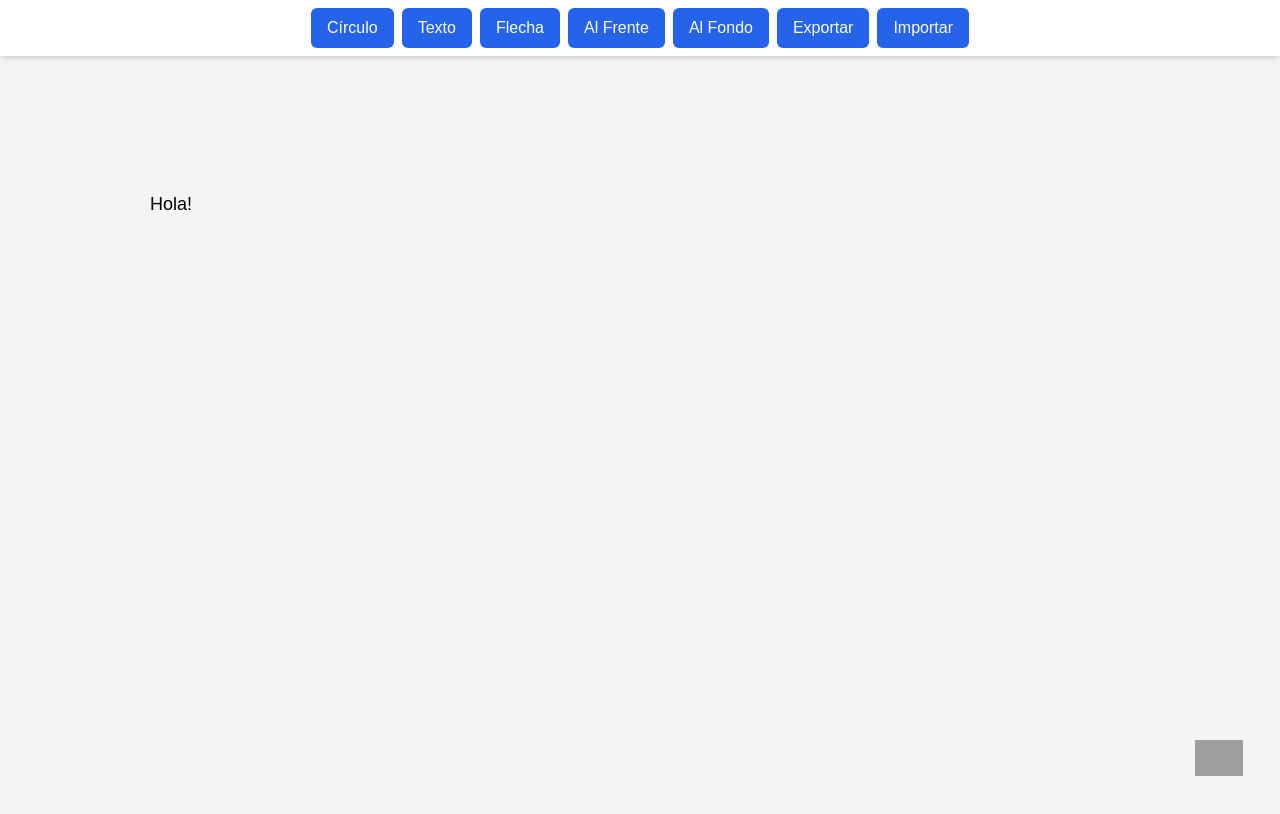
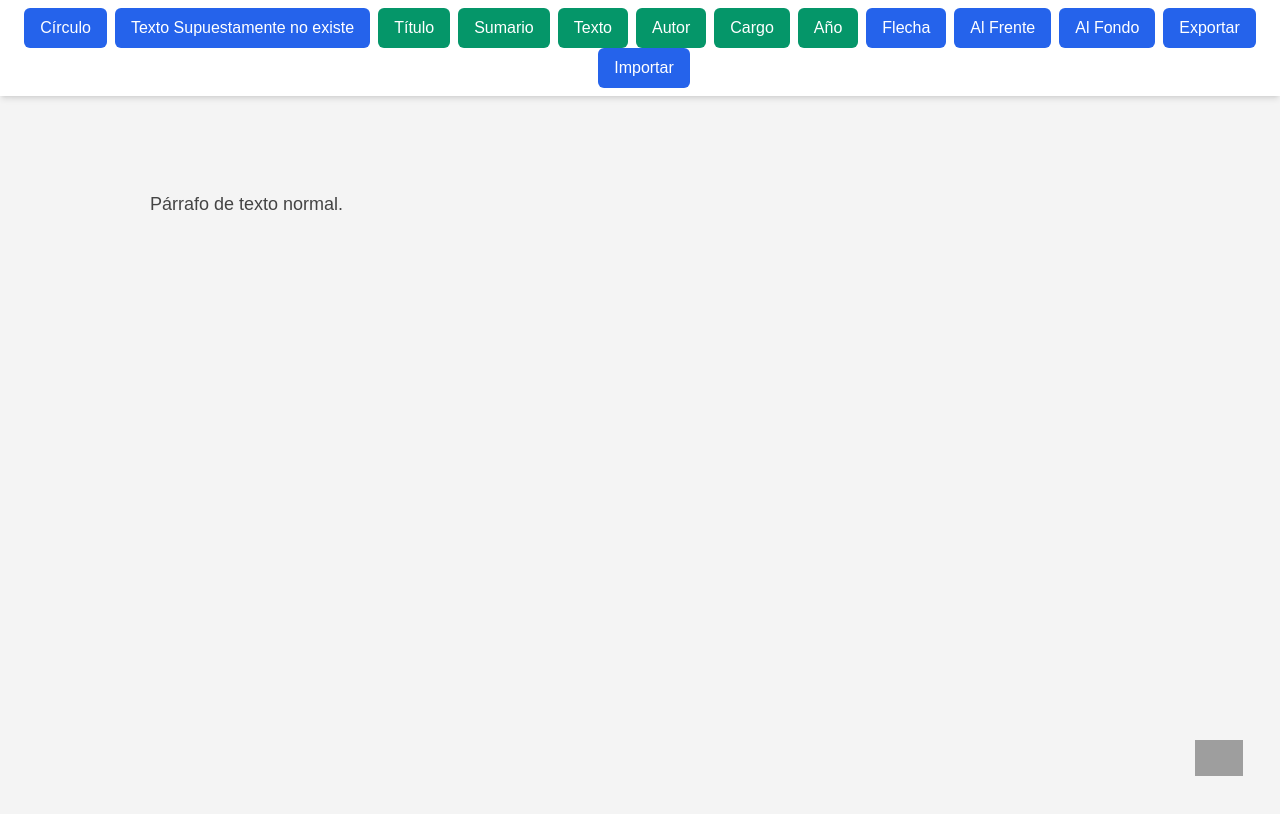
Before and after one commit to TheNormanJames/Generador_Organigrama, a plain HTML site: page canvas/minifigmaNNJ_canvas.html in a window 1280 px wide. Both pictures are taken after a click on the button "Texto". Drawn offline with nearby package versions, Linux system fonts and the light colour scheme; grey boxes are pictures that could not be loaded; a web font is replaced by a local one.

Commit message:
Agregando textos de diferentes tipos

```diff
--- a/canvas/archivo_gpt.js
+++ b/canvas/archivo_gpt.js
@@ -364,6 +364,25 @@ const crear = (tipo) => {
 
 document.getElementById("circleBtn").onclick = () => crear("circulo");
 document.getElementById("circleTexto").onclick = () => crear("texto");
+document.getElementById("btnTitulo").onclick = () =>
+  crearTextoPersonalizado("Título", 36, "#111111", "center", 400);
+document.getElementById("btnSumario").onclick = () =>
+  crearTextoPersonalizado("Este es un sumario", 24, "#333333", "left", 400);
+document.getElementById("btnTexto").onclick = () =>
+  crearTextoPersonalizado(
+    "Párrafo de texto normal.",
+    18,
+    "#444444",
+    "justify",
+    400
+  );
+document.getElementById("btnAutor").onclick = () =>
+  crearTextoPersonalizado("Nombre del Autor", 20, "#000000", "left", 300);
+document.getElementById("btnCargo").onclick = () =>
+  crearTextoPersonalizado("Cargo del autor", 16, "#666666", "left", 300);
+document.getElementById("btnAnio").onclick = () =>
+  crearTextoPersonalizado("2024", 16, "#999999", "right", 100);
+
 document.getElementById("circleFlecha").onclick = () =>
   crear("flechaConectada");
 
@@ -842,5 +861,17 @@ function autosizeTextarea(textarea) {
   textarea.style.height = "auto";
   textarea.style.height = textarea.scrollHeight + "px";
 }
+function crearTextoPersonalizado(
+  texto,
+  fontSize,
+  color,
+  alineacion = "left",
+  ancho = 300
+) {
+  const nuevoTexto = new Texto(150, 150, texto, fontSize, color, ancho);
+  nuevoTexto.alineacion = alineacion;
+  objetos.push(nuevoTexto);
+  dibujar();
+}
 
 dibujar();
--- a/canvas/css/style_CHAT.css
+++ b/canvas/css/style_CHAT.css
@@ -1,13 +1,9 @@
-
-
-
 body {
   font-family: Arial, sans-serif;
   background-color: #f4f4f4;
-    height: 100vh;
+  /* height: 100vh; */
   margin: 0;
 }
-
 
 .contenedor_mini_figma {
   padding: 40px;
@@ -41,7 +37,7 @@ body {
   width: 400px;
   background: #fff;
   border-radius: 8px;
-  box-shadow: 0 0 10px rgba(0,0,0,0.1);
+  box-shadow: 0 0 10px rgba(0, 0, 0, 0.1);
   display: none;
   flex-direction: column;
   overflow: hidden;
@@ -53,8 +49,6 @@ body {
   padding: 15px;
   border-bottom: 1px solid #ddd;
 }
-
-
 
 .Mensaje {
   width: 100%;
@@ -124,7 +118,6 @@ input[type="text"] {
   cursor: pointer;
 }
 
-
 .user2 {
   text-align: left;
   color: #666666;
@@ -136,7 +129,6 @@ input[type="text"] {
   width: 100%;
   height: 133px;
   overflow: hidden;
-
 }
 
 .loading_chat {
--- a/canvas/minifigmaNNJ_canvas.html
+++ b/canvas/minifigmaNNJ_canvas.html
@@ -6,19 +6,22 @@
     <title>MiniFigma</title>
 
     <!--typekit-->
-    <link rel="stylesheet" href="https://use.typekit.net/mhq4nhy.css">
+    <link rel="stylesheet" href="https://use.typekit.net/mhq4nhy.css" />
 
     <!--CHAT GPT OPEN AI--->
-    <link rel="stylesheet" type="text/css" href="./css/style_CHAT.css?0864442">
+    <link
+      rel="stylesheet"
+      type="text/css"
+      href="./css/style_CHAT.css?0864442"
+    />
     <!--CHAT GPT OPEN AI--->
-
 
     <script src="https://cdn.tailwindcss.com"></script>
   </head>
   <body>
     <nav class="fixed top-0 left-0 w-full bg-white shadow-md z-10">
       <div
-        class="flex items-center justify-center space-x-2 p-2 overflow-x-auto"
+        class="flex flex-wrap items-center justify-center space-x-2 p-2 overflow-x-auto"
       >
         <button
           id="circleBtn"
@@ -30,8 +33,45 @@
           id="circleTexto"
           class="px-4 py-2 bg-blue-600 text-white rounded-md hover:bg-blue-700 transition"
         >
+          Texto Supuestamente no existe
+        </button>
+        <button
+          id="btnTitulo"
+          class="px-4 py-2 bg-emerald-600 text-white rounded-md hover:bg-emerald-700 transition"
+        >
+          Título
+        </button>
+        <button
+          id="btnSumario"
+          class="px-4 py-2 bg-emerald-600 text-white rounded-md hover:bg-emerald-700 transition"
+        >
+          Sumario
+        </button>
+        <button
+          id="btnTexto"
+          class="px-4 py-2 bg-emerald-600 text-white rounded-md hover:bg-emerald-700 transition"
+        >
           Texto
         </button>
+        <button
+          id="btnAutor"
+          class="px-4 py-2 bg-emerald-600 text-white rounded-md hover:bg-emerald-700 transition"
+        >
+          Autor
+        </button>
+        <button
+          id="btnCargo"
+          class="px-4 py-2 bg-emerald-600 text-white rounded-md hover:bg-emerald-700 transition"
+        >
+          Cargo
+        </button>
+        <button
+          id="btnAnio"
+          class="px-4 py-2 bg-emerald-600 text-white rounded-md hover:bg-emerald-700 transition"
+        >
+          Año
+        </button>
+
         <button
           id="circleFlecha"
           class="px-4 py-2 bg-blue-600 text-white rounded-md hover:bg-blue-700 transition"
@@ -67,30 +107,41 @@
 
     <canvas id="miCanvas" width="500" height="500"></canvas>
 
-
-
     <!----CHAT OPEN AI CARLOS---->
     <div class="contenedor_principal_chat">
       <div class="chat-container">
-        <img src="https://www.eltiempo.com/infografias/2016/organigrama_chat_GTP/img/icono_cerrar.png" class="icono_cerrar">
+        <img
+          src="https://www.eltiempo.com/infografias/2016/organigrama_chat_GTP/img/icono_cerrar.png"
+          class="icono_cerrar"
+        />
         <div class="chat-window" id="chatWindow">
-          <div class="Mensaje user2"><h2>Asistente EL TIEMPO</h2><p>¡Hola! ¿En qué puedo ayudarte hoy?</p></div>
+          <div class="Mensaje user2">
+            <h2>Asistente EL TIEMPO</h2>
+            <p>¡Hola! ¿En qué puedo ayudarte hoy?</p>
+          </div>
 
           <div class="base_contendor_loading">
-            <img src="./img/loading_imagen.gif" class="loading_chat"/>
+            <img src="./img/loading_imagen.gif" class="loading_chat" />
           </div>
         </div>
 
         <form id="chatForm">
-          <input type="text" id="chatInput" placeholder="¿Que buscas?" autocomplete="off">
+          <input
+            type="text"
+            id="chatInput"
+            placeholder="¿Que buscas?"
+            autocomplete="off"
+          />
           <button type="submit" class="boton_enviar">Enviar</button>
         </form>
       </div>
 
-      <img src="https://www.eltiempo.com/infografias/2016/organigrama_chat_GTP/img/icono_chat.png" class="icono_chat">
+      <img
+        src="https://www.eltiempo.com/infografias/2016/organigrama_chat_GTP/img/icono_chat.png"
+        class="icono_chat"
+      />
     </div>
-     <!----FIN CHAT OPEN AI CARLOS---->
-
+    <!----FIN CHAT OPEN AI CARLOS---->
 
     <!-- <script src="index.js" type="module"></script> -->
     <script type="module" src="./archivo_gpt.js"></script>
@@ -112,5 +163,4 @@
 
   <!--funcion Open AI-->
   <script type="text/javascript" src="./js/Funcion_ChatOpenAi.js"></script>
-
 </html>
```
Lines whose indentation alone changed are shown as unchanged.
